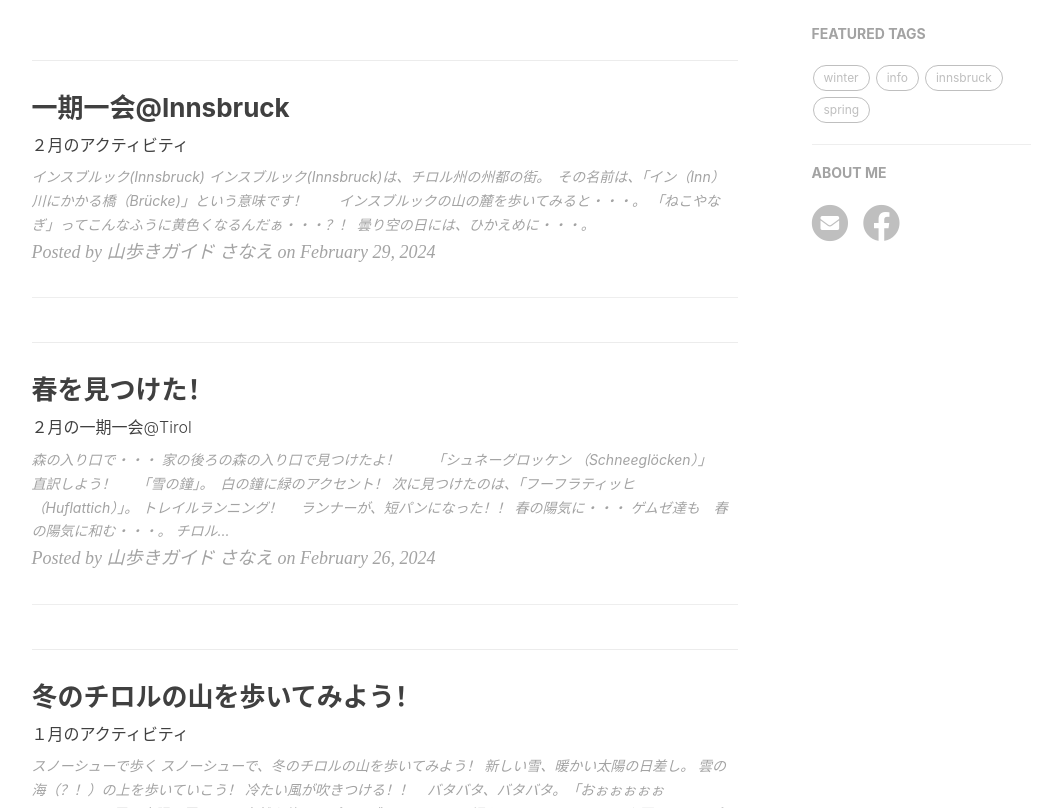
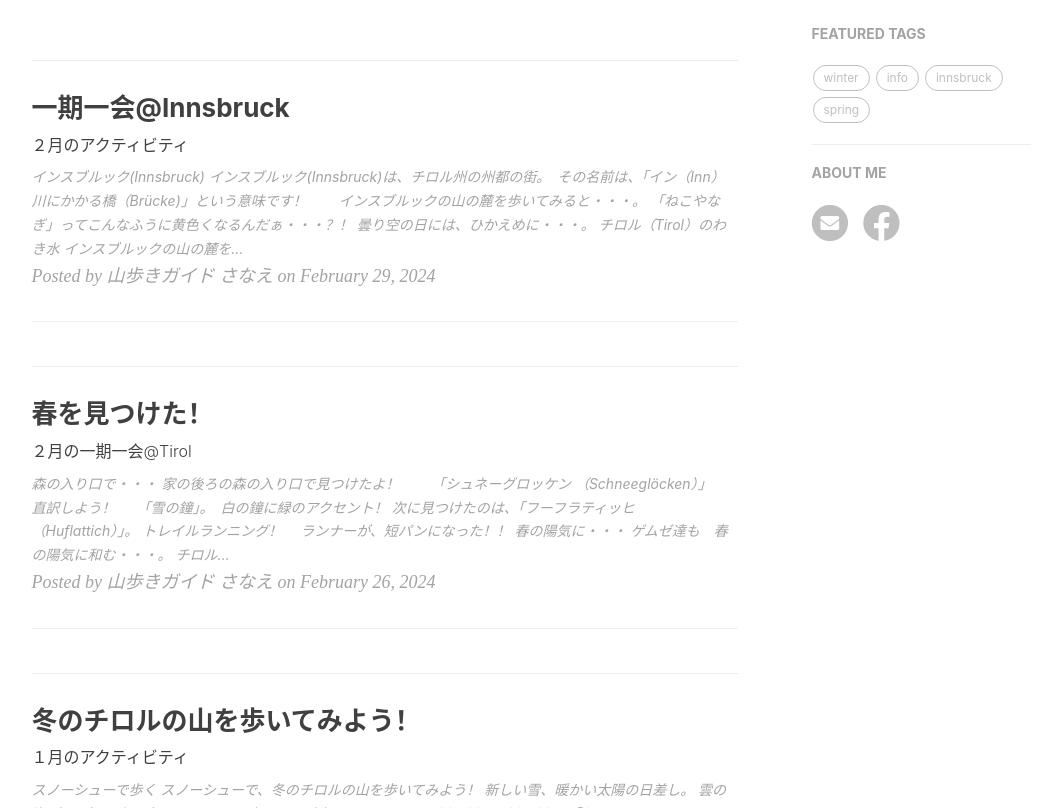
Before and after one commit to yamayagi/yamayagi.github.io, a Jekyll site: the page built from index.html, in a window 1280 px wide and 900 px high, scrolled down 330 px, cut to the strip 92-900 px from the top of the window. Shown: the whole strip, without its empty margins (136-1198 px from the left). Built offline with Jekyll 4.4.1, drawn with Linux system fonts in a browser that asks for light colours; nearby versions of some CDN libraries; the list of posts is cut into pages by our own code; comment, search, counter and statistics services are not loaded; some of the changed lines change nothing that is shown.

Commit message:
Update 2024-02-29-Innsbruck.md

```diff
--- a/_posts/2024-02-29-Innsbruck.md
+++ b/_posts/2024-02-29-Innsbruck.md
@@ -17,3 +17,23 @@
 曇り空の日には、ひかえめに・・・。
 
 ![20240228blumen](https://piwigo.schickl.de/i.php?/upload/2024/03/01/20240301175944-b180fed8-me.jpg)
+
+# チロル（Tirol）のわき水
+
+インスブルックの山の麓を歩く時、空の水筒を持って出発する。
+
+チロル（Tirol）のわき水は、とても美味しい！
+
+![wasser](https://piwigo.schickl.de/i.php?/upload/2024/03/01/20240301180227-dbdbe731-me.jpg)
+
+# 雲の海
+
+さぁ、ロープーウェイ乗り場に着いた。　ここから一気に、ロープーウェイで、インスブルックの北側にそびえ立つ　ノルドケッテ（Nordkette）の山に登ろう！
+
+山の麓は曇り空だった。
+
+そして、雲の海！
+
+![wolkenmeer](https://piwigo.schickl.de/i.php?/upload/2024/03/01/20240301180351-b4c7f6f4-me.jpg)
+
+２月の一期一会@Innsbruck!!!
```
